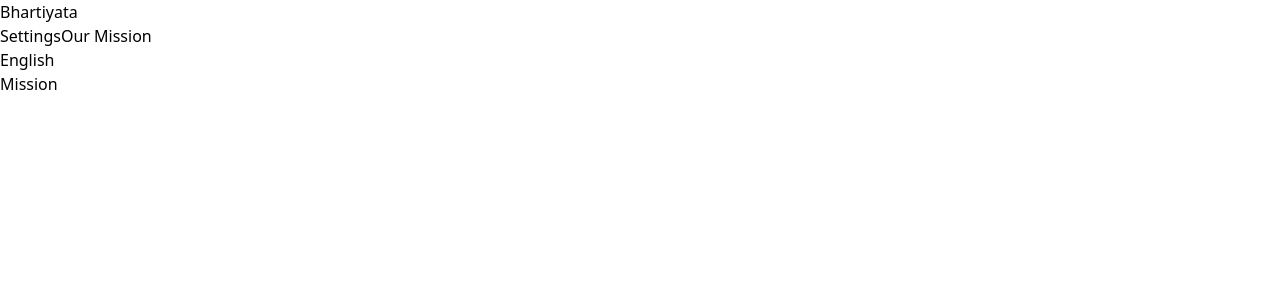
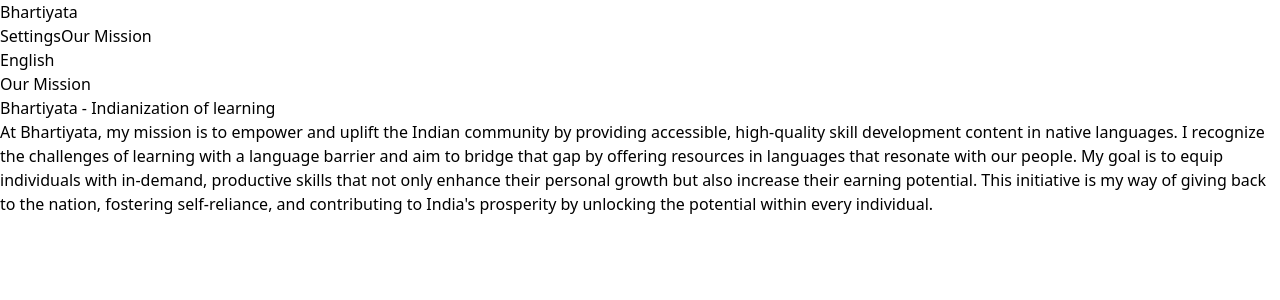
Before and after one commit to bhushannikhar1/bhartiyata, a Next.js app: page /mission in a window 1280 px wide. Shown: the top 300 px of the page. Built offline with nearby package versions, Linux system fonts and the light colour scheme.

Commit message:
feat: add our mission statement for 3 lang.

```diff
--- a/src/app/components/MissionSection.tsx
+++ b/src/app/components/MissionSection.tsx
@@ -11,31 +11,32 @@
       1: {
         language: "English",
         translations: {
-          heading: "Mission",
+          heading: "Our Mission",
           subheading: "Bhartiyata - Indianization of learning",
+          missionStatement: `At Bhartiyata, my mission is to empower and uplift the Indian community by providing accessible, high-quality skill development content in native languages. I recognize the challenges of learning with a language barrier and aim to bridge that gap by offering resources in languages that resonate with our people. My goal is to equip individuals with in-demand, productive skills that not only enhance their personal growth but also increase their earning potential. This initiative is my way of giving back to the nation, fostering self-reliance, and contributing to India's prosperity by unlocking the potential within every individual.`,
         },
       },
       2: {
         language: "Hindi",
         translations: {
-          heading: "मिशन",
+          heading: "हमारा मिशन",
           subheading: "भारतीयता - अध्ययन का भारतीयकरण",
+          missionStatement: `भारतीयता में, मेरा मिशन भारतीय समुदाय को सशक्त और प्रेरित करना है, जिससे हम अपनी मातृभाषाओं में उच्च गुणवत्ता वाले कौशल विकास सामग्री प्रदान कर सकें। मुझे यह अहसास है कि भाषा की बाधाओं के कारण सीखने में कठिनाई होती है, और मैं इसे इस उद्देश्य से दूर करना चाहता हूँ कि हम अपने लोगों के लिए ऐसी सामग्री प्रदान करें जो उनकी भाषा में हो। मेरा उद्देश्य व्यक्तियों को उच्च मांग वाले, उत्पादक कौशल प्रदान करना है, जो न केवल उनके व्यक्तिगत विकास को बढ़ाएं, बल्कि उनकी आय की संभावना भी बढ़ाएं। यह पहल मेरी तरफ से देश को कुछ वापस देने का एक तरीका है, आत्मनिर्भरता को बढ़ावा देने का, और भारत की समृद्धि के लिए हर व्यक्ति की संभावनाओं को उजागर करने का।`,
         },
       },
       3: {
         language: "Marathi",
         translations: {
-          heading: "मिशन",
+          heading: "आमचे मिशन",
           subheading: "भारतीयता - शिक्षणाचा भारतीयकरण",
+          missionStatement: `भारतीयता मध्ये, माझं ध्येय भारतीय समुदायाला सशक्त आणि प्रगतीशील बनविणे आहे, ज्यामुळे स्थानिक भाषांमध्ये उच्च दर्जाचे कौशल्य विकास सामग्री प्रदान केली जाऊ शकते. मला माहितीये की भाषा अडथळ्यांमुळे शिकण्यामध्ये अडचणी येतात, आणि मी त्या अडचणींना दूर करण्यासाठी आसं कंटेंट तयार करण्याचा प्रयत्न करीत आहे जे आपल्या लोकांच्या भाषेत आहे. माझा उद्देश लोकांना मागणी असलेली आणि उत्पादक कौशल्ये शिकवण्याचा आहे, जे त्यांचा वैयक्तिक विकास वाढवेल आणि त्यांची कमाई क्षमता वाढवेल. हा माझा देशाची सेवा करण्याचा प्रयत्न आहे, आत्मनिर्भरतेला चालना देण्याचा, आणि भारताच्या समृद्धीसाठी प्रत्येक व्यक्तीच्या शक्यतांना खुलं करण्याचा आहे.`,
         },
       },
     };
 
-    // Return the corresponding language object or fallback to English
     return languages[languageNumber] || languages[1];
   };
 
-  // Default to English (language 1) if no language is selected
   const currentLanguageNumber = userPreferences?.language || 1;
   const { language, translations: text } = getLanguageDetails(
     currentLanguageNumber
@@ -46,7 +47,21 @@
     setUserPreferences({ language: languageNumber });
   };
 
-  return <section className="hero flex ">{text.heading}</section>;
+  return (
+    <section className="mission-section  px-4 py-8 ">
+      <div className="container max-w-4xl mx-auto text-center">
+        <div className="heading-container mb-8">
+          <h2 className="text-3xl font-bold text-blue-500">{text.heading}</h2>
+          <h3 className="text-xl text-gray-600 mt-2">{text.subheading}</h3>
+        </div>
+        <div className="mission-statement bg-white p-6 rounded-lg  text-gray-700">
+          <p className="text-lg leading-relaxed text-justify">
+            {text.missionStatement}
+          </p>
+        </div>
+      </div>
+    </section>
+  );
 };
 
 export default MissionSection;
```
